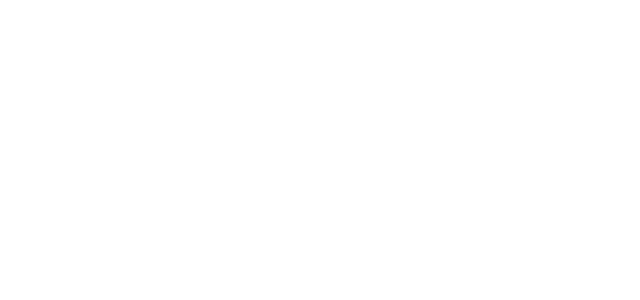
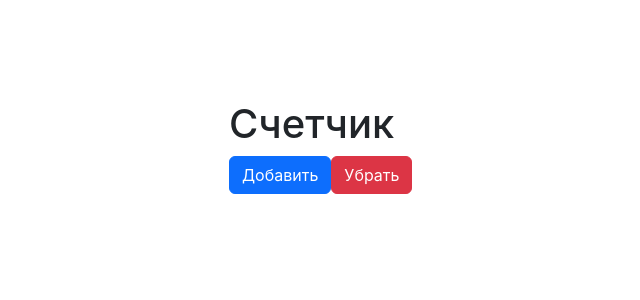
Before and after one commit to ivan-ust402/react-hooks-VM, a React (Create React App) app: page / in a window 1280 px wide. Shown: the top 300 px of the page, without its empty margins (311-951 px from the left). Built offline with nearby package versions, Linux system fonts and the light colour scheme.

Commit message:
Added template to UseStateComponent

```diff
--- a/src/examples/useState.js
+++ b/src/examples/useState.js
@@ -4,12 +4,15 @@
 // В классовых компонентах следующая последовательность выполнения действий: создается this.setState({a: 1}), затем запускается зарисовка -> this.render()
 // При переходе к функциональным компонентам(более легковестные, т.к. не нужно наследоваться от определенного класса) данный подход стал невозможен.
 // Для обеспечения того же функционала, что и в классовых компонентах, в реакте были созданы изолированные функции, которые повторяли механизмы работы сущностей классовых компонентов
+// Код становится более гибким и более масштабируемым
 
 function UseStateComponent() {
 
     return (
-        <div>
-
+        <div style={{width: '200px', margin: '100px auto 0'}}>
+            <h1>Счетчик</h1>
+            <button className="btn btn-primary">Добавить</button>
+            <button className="btn btn-danger">Убрать</button>
         </div>
     )
 }
```
